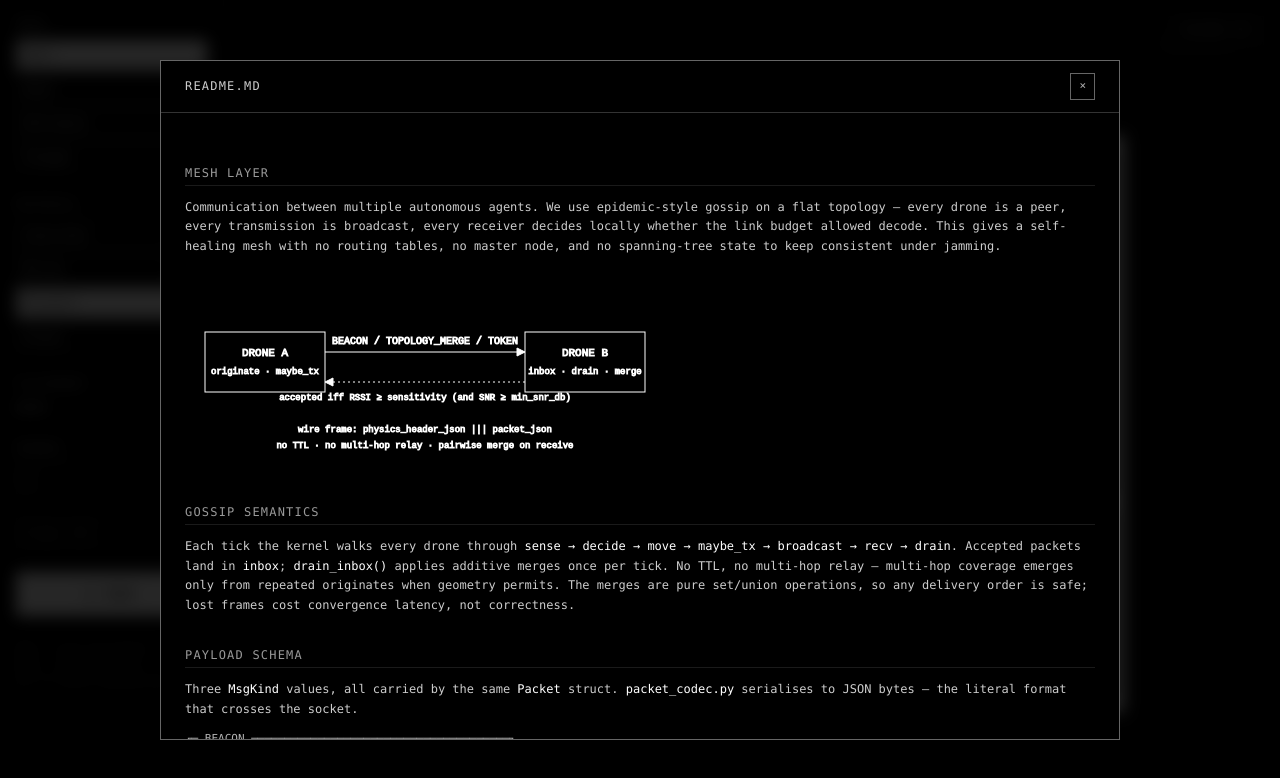
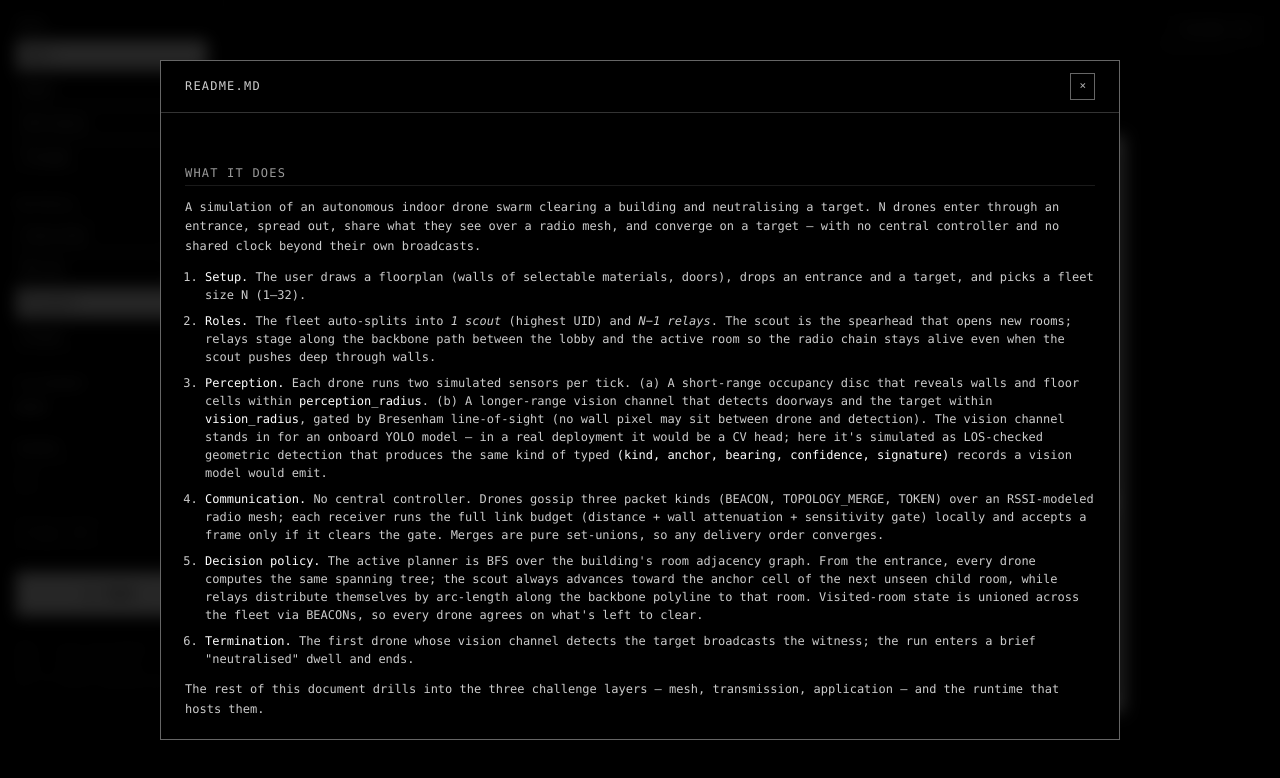
Before and after one commit to veksa1/mesh_building_clearing, a Next.js app in the folder web/: page / in a window 1280 px wide. Both pictures are taken after a click on the button "README.MD". Shown: the top 778 px of the page. Built offline with nearby package versions, Linux system fonts and the light colour scheme; no server answers.

Commit message:
fix: readme

```diff
--- a/web/components/readme/ReadmeContent.tsx
+++ b/web/components/readme/ReadmeContent.tsx
@@ -143,6 +143,78 @@ function RfLinkSvg() {
 export function ReadmeContent() {
   return (
     <div>
+      <section>
+        <h2 className={H2}>What It Does</h2>
+        <p className={P}>
+          A simulation of an autonomous indoor drone swarm clearing a
+          building and neutralising a target. N drones enter through an
+          entrance, spread out, share what they see over a radio mesh,
+          and converge on a target — with no central controller and no
+          shared clock beyond their own broadcasts.
+        </p>
+        <ol className="list-decimal pl-5 my-3 space-y-2 text-[12px] text-white/80 normal-case tracking-normal">
+          <li>
+            <span className="text-white">Setup.</span> The user draws a
+            floorplan (walls of selectable materials, doors), drops an
+            entrance and a target, and picks a fleet size N (1–32).
+          </li>
+          <li>
+            <span className="text-white">Roles.</span> The fleet
+            auto-splits into <em>1 scout</em> (highest UID) and{' '}
+            <em>N−1 relays</em>. The scout is the spearhead that opens
+            new rooms; relays stage along the backbone path between the
+            lobby and the active room so the radio chain stays alive
+            even when the scout pushes deep through walls.
+          </li>
+          <li>
+            <span className="text-white">Perception.</span> Each drone
+            runs two simulated sensors per tick. (a) A short-range
+            occupancy disc that reveals walls and floor cells within{' '}
+            <code className={CODE}>perception_radius</code>. (b) A
+            longer-range vision channel that detects doorways and the
+            target within <code className={CODE}>vision_radius</code>,
+            gated by Bresenham line-of-sight (no wall pixel may sit
+            between drone and detection). The vision channel stands in
+            for an onboard YOLO model — in a real deployment it would
+            be a CV head; here it&apos;s simulated as LOS-checked
+            geometric detection that produces the same kind of typed
+            <code className={CODE}>{' '}(kind, anchor, bearing, confidence, signature)</code>{' '}
+            records a vision model would emit.
+          </li>
+          <li>
+            <span className="text-white">Communication.</span> No
+            central controller. Drones gossip three packet kinds
+            (BEACON, TOPOLOGY_MERGE, TOKEN) over an RSSI-modeled radio
+            mesh; each receiver runs the full link budget (distance +
+            wall attenuation + sensitivity gate) locally and accepts a
+            frame only if it clears the gate. Merges are pure
+            set-unions, so any delivery order converges.
+          </li>
+          <li>
+            <span className="text-white">Decision policy.</span> The
+            active planner is BFS over the building&apos;s room
+            adjacency graph. From the entrance, every drone computes
+            the same spanning tree; the scout always advances toward
+            the anchor cell of the next unseen child room, while relays
+            distribute themselves by arc-length along the backbone
+            polyline to that room. Visited-room state is unioned
+            across the fleet via BEACONs, so every drone agrees on
+            what&apos;s left to clear.
+          </li>
+          <li>
+            <span className="text-white">Termination.</span> The first
+            drone whose vision channel detects the target broadcasts
+            the witness; the run enters a brief &quot;neutralised&quot;
+            dwell and ends.
+          </li>
+        </ol>
+        <p className={P}>
+          The rest of this document drills into the three challenge
+          layers — mesh, transmission, application — and the runtime
+          that hosts them.
+        </p>
+      </section>
+
       <section>
         <h2 className={H2}>Mesh Layer</h2>
         <p className={P}>
```
